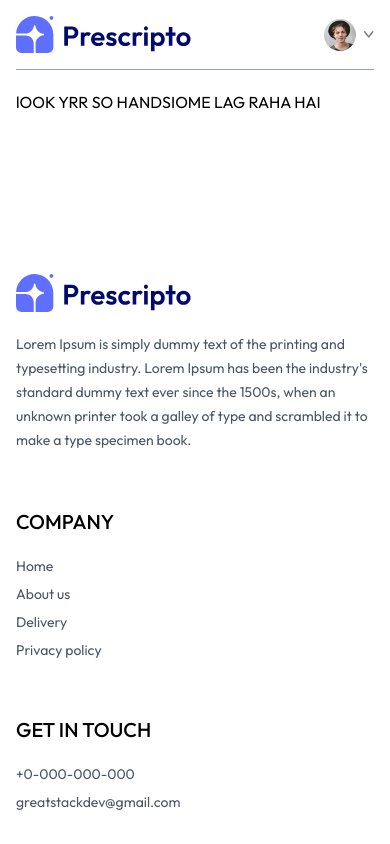
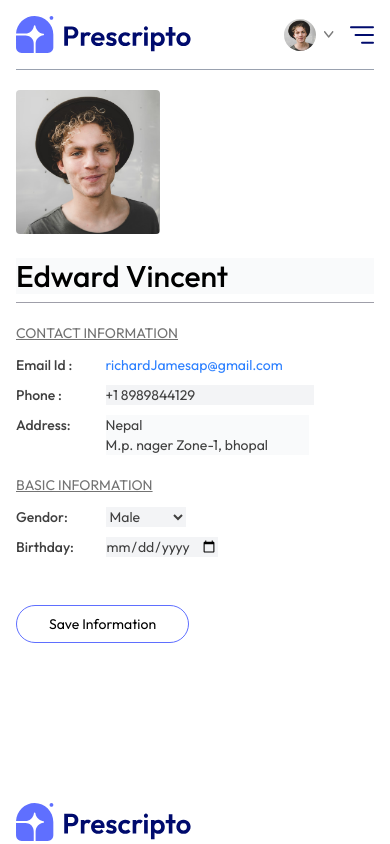
Before and after one commit to SK5mi/react, a React (Vite) app in the folder 16Hospital/: page /my-profile in a window 390 px wide. Shown: the top 844 px of the page. Built offline with nearby package versions, Linux system fonts and the light colour scheme.

Commit message:
fmobile menu overlay and navigation issue

```diff
--- a/16Hospital/src/Components/Navbar.jsx
+++ b/16Hospital/src/Components/Navbar.jsx
@@ -51,6 +51,24 @@ const [token, settoken] = useState(true)
     </div>
   :<button onClick={()=>navigate('/login')} className='text-white px-8 py-3 rounded-full  bg-primary font-light hidden md:block'>Create Account</button>
 }
+
+<img className='w-6 md:hidden' onClick={() =>setshowMenu(true)} src={assets.menu_icon} alt=""/>
+{/** modile menu */}
+
+{/* <div className={`${showMenu?'fixed w-full':'h-0 w-0'} md:hidden right-0 top-0 bottom-0 z-220 overflow-hidden transition-all`}>  */}
+<div className={`${showMenu ? 'fixed inset-0' : 'hidden'} md:hidden z-50 bg-white`}>
+
+  <div className='flex items-center justify-between px-5 py-6'>
+  <img className='w-36'  src={assets.logo} alt="" />
+  <img className='w-7' onClick={() =>setshowMenu(false)} src={assets.cross_icon} alt="" />
+  </div>
+<ul className='flex flex-col items-center gap-2 mt-5 px-5 text-lg font-medium'>
+  <NavLink  onClick ={()=>showMenu(false)}to ='/'><p className='px-4 py-2 rounded inline-block active:'>Home</p></NavLink>
+  <NavLink  onClick ={()=>showMenu(false)}to ='/doctors'><p className='px-4 py-2 rounded inline-block active:'>All DOCTORS</p></NavLink>
+  <NavLink  onClick ={()=>showMenu(false)}to ='/about'><p className='px-4 py-2 rounded inline-block active:'>ABOUT</p></NavLink>
+  <NavLink  onClick ={()=>showMenu(false)}to ='/contact'><p className='px-4 py-2 rounded inline-block active:'>CONTACT</p></NavLink>
+</ul>
+</div>
 </div>
 
 
--- a/16Hospital/src/Pages/Doctors.jsx
+++ b/16Hospital/src/Pages/Doctors.jsx
@@ -9,6 +9,7 @@ import { useNavigate } from 'react-router-dom'
 const Doctors = () => {
 const {Spacility} = useParams()
 const [FilterDoc, setFilterDoc] = useState([])
+const [showFilter, setshowFilter] = useState(false)
 const{doctors} = useContext(AppContext)
   const navigate = useNavigate();
 
@@ -37,7 +38,8 @@ applyFilter()
     <div>
       <p className='text-gray-600'>Browse through the doctors specialist.</p>
      <div className='flex flex-col sm:flex-row items-start gap-5 mt-5' >
-        <div className='flex flex-col gap-4 text-sm text-gray-600'>
+      <button className={`py-1 px-3 border rounded text-sm transition-all sm:hidden ${showFilter?'bg-primary text-white' :''} `} onClick={() => setshowFilter(prev =>!prev)}>Filters</button>
+        <div className={`flex-col gap-4 text-sm text-gray-600 ${showFilter ? 'flex':'hidden sm:flex'}`}>
               <p onClick={()=>Spacility === 'General physician' ? navigate('/doctors'):navigate('/doctors/General physician')} className={`w-[94vw] sm:w-auto pl-3 py-1.5 pr-16 border border-gray-300 rounded transition-all cursor-pointer   ${Spacility === 'General physician'?"bg-indigo-100 text-black": " "  }`}>General physician</p>
               <p onClick={()=>Spacility === 'Gynecologist' ? navigate('/doctors'):navigate('/doctors/Gynecologist')} className={`w-[94vw] sm:w-auto pl-3 py-1.5 pr-16 border border-gray-300 rounded transition-all cursor-pointer             ${Spacility === 'Gynecologist' ?"bg-indigo-100 text-black": " " } ` }>Gynecologist</p>
               <p onClick={()=>Spacility === 'Dermatologist' ? navigate('/doctors'):navigate('/doctors/Dermatologist')} className={`w-[94vw] sm:w-auto pl-3 py-1.5 pr-16 border border-gray-300 rounded transition-all cursor-pointer           ${Spacility === 'Dermatologist'?"bg-indigo-100 text-black": " "} ` }>Dermatologist</p>
--- a/16Hospital/src/Pages/Login.jsx
+++ b/16Hospital/src/Pages/Login.jsx
@@ -1,10 +1,46 @@
 import React from 'react'
+import { useState } from 'react'
 
 const Login = () => {
+  const [state, setstate] = useState("Sign Up")
+
+  const [email, setemail] = useState("")
+  const [Passward, setPassward] = useState("")
+  const [name, setname] = useState("")
+const onSubmitHandler = async(event) =>{
+event.preventDefault()
+}
   return (
-    <div>
-      login  to kar lo chutti pe ho to
-    </div>
+    <form className='min-h-[80vh] flex item-center'>
+      <div className='flex flex-col gap-3 m-auto items-start p-8 min-w-[340px] sm:min-w-96 border rounded-xl text-zinc-600 text-sm shadow-lg'>
+        <p className='text-2xl font-semibold'>{state ==='Sign Up' ?"Create Account":"Login"}</p>
+        <p>Please {state ==='Sign Up' ?"Sign Up":"Login"} to Book appointment</p>
+       {state === 'Sign Up' &&
+       <div className='w-full'>
+             <p>Full Name</p>
+             <input className='border border-zinc-300 rounded w-full p-2 mt-1' type='text' onChange={(e)=>setname(e.target.value)} value ={name} required />
+      </div>
+}
+       <div className='w-full'>
+             <p>Email Id</p>
+             <input className='border border-zinc-300 rounded w-full p-2 mt-1' type='email' onChange={(e)=>setemail(e.target.value)} value ={email} required />
+      </div>
+
+       <div className='w-full'>
+             <p>{state ==='Sign Up' ?"Set Passward":"Passward"}</p>
+             <input className='border border-zinc-300 rounded w-full p-2 mt-1' type='password' onChange={(e)=>setPassward(e.target.value)} value ={Passward}   required/>
+      </div>
+
+
+             <button className='bg-primary text-white  rounded-md w-full text-base py-2  mt-1'>{state ==='Sign Up' ?"Create Account":"Login"} </button>
+             {
+              state ==='Sign Up'?<p>Already  have an account?<span onClick={()=>{setstate("Login")}} className='text-primary underline cursor-pointer'>Login here</span></p>
+              :<p>Create an new account?<span onClick={()=>{setstate("Sign Up")}} className='text-primary underline cursor-pointer'>Click here</span></p>
+
+             }
+               </div>
+
+    </form>
   )
 }
 
--- a/16Hospital/src/Pages/MYappointment.jsx
+++ b/16Hospital/src/Pages/MYappointment.jsx
@@ -1,9 +1,34 @@
-import React from 'react'
+import React, { useContext } from 'react'
+import { AppContext } from '../Context/AppContext';
 
 const MYappointment = () => {
+  const {doctors} =useContext(AppContext)
+
   return (
     <div>
-      bOHOT SAARI BOOKING HE
+      <p className='pb-3 mt-12 font-medium text-zinc-700 border-b'>My Appointment</p>
+      <div>
+{doctors.slice(0,3).map((item ,index) =>(
+  <div className='grid grid-cols-[1fr_2fr] gap-4 sm:flex sm:gap-6 py-2 border-b' key={index}>
+
+    <div>
+      <img className ='w-32 bg-indigo-50'src={item.image} alt=''/> </div>
+    <div className='flex-1 text-sm text-zinc-600'>
+    <p className='text-neutral-800 font-semibold'>{item.name}</p>
+    <p>{item.speciality}</p>
+    <p className='text-zinc-700 font-medium mt-1'>Address:</p>
+    <p className='text-xs '>{item.address.line1}</p>
+    <p className='text-xs '>{item.address.line2}</p>
+    <p className='text-sm  mt'><span className='text-sm text-neutral-700 font-medium'>Date & Time:</span > 25, July, 2024 | 8:30 PM</p>
+    </div>
+<div></div>
+<div className='flex flex-col gap-2 justify-end'>
+  <button className='text-sm text-stone-500 text-center sm:min-w-48 py-2 border rounded hover:bg-primary hover:text-white transition-all duration-300  '>Pay Online</button>
+  <button className='text-sm text-stone-500 text-center sm:min-w-48 py-2 border rounded  hover:bg-red-600 hover:text-white transition-all duration-300  '>Cancel appointments</button>
+</div>
+  </div>
+))}
+      </div>
     </div>
   )
 }
--- a/16Hospital/src/Pages/MyProfile.jsx
+++ b/16Hospital/src/Pages/MyProfile.jsx
@@ -1,11 +1,89 @@
 import React from 'react'
+import assets from '../assets/assets_frontend/assets'
+import { useState } from 'react'
 
 const MyProfile = () => {
+  const [userData, setuserData] = useState({
+    name: "Edward Vincent",
+    image: assets.profile_pic,
+    email: "richardJamesap@gmail.com",
+    Phone: '+1 8989844129',
+    Address: {
+      line1: "Nepal",
+      line2: "M.p. nager Zone-1, bhopal"
+    },
+    gender: 'male',
+    DOB: "2002-02-12"
+  })
+
+
+  const [IsEdit, setIsEdit] = useState(true)
   return (
-    <div>
-     lOOK YRR SO HANDSIOME LAG RAHA HAI
-    </div>
-  )
+    <div className='max-w-lg flex flex-col gap-2 text-sm'>
+      <img className='w-36 rounded' src={userData.image} alt=" " />
+
+      {
+        IsEdit ? <input className='bg-gray-50 text-3xl font-medium msx-w-60 mt-4' type='text' value={userData.name} onChange={e => { setuserData(prev => ({ ...prev, name: e.target.value })) }
+        } /> : <p className='font-medium text-3xl text-neutral-800 mt-4'>{userData.name}</p>}
+
+      <hr className='bg-zinc-400 h-[1px] border-none' />
+      <div>
+        <p className='text-neutral-500 underline mt-3'>CONTACT INFORMATION </p>
+        <div className='grid grid-cols-[1fr_3fr] gap-y-2.5 mt-3 text-neutral-700'>
+          <p className='font-medium '>Email  Id : </p>
+          <p className='text-blue-500 '>{userData.email}</p>
+          <p className='font-medium '>Phone :</p>
+
+
+          {
+            IsEdit ? <input className='bg-gray-100 max-w-52' type='text' value={userData.Phone} onChange={e => { setuserData(prev => ({ ...prev, Phone: e.target.value })) }
+            } /> : <p className='text-blue-400'>{userData.Phone}</p>}
+
+
+          <p className='font-medium '>Address:</p>
+          {
+            IsEdit ? <p>
+              <input className='bg-gray-50' onChange={(e) => setuserData(prev => ({ ...prev, Address: { ...prev.Address, line1: e.target.value } }))} value={userData.Address.line1} type="text" />
+              <br />
+              <input className='bg-gray-50' onChange={(e) => setuserData(prev => ({ ...prev, Address: { ...prev.Address, line2: e.target.value } }))} value={userData.Address.line2} type="text" />
+            </p> :
+              <p className='text-gray-500'>
+                {userData.Address.line1}
+                <br />
+                {userData.Address.line2}
+              </p>
+          }
+
+        </div>
+      </div>
+
+      <div>
+        <p className='text-neutral-500 underline mt-3' >BASIC INFORMATION</p>
+        <div className='grid grid-cols-[1fr_3fr] gap-y-2.5 mt-3 text-neutral-700'>
+          <p className='font-medium'>Gendor:</p>
+
+          {IsEdit ?
+            <select className='max-w-20 bg-gray-100' onChange={(e) => setuserData(prev => ({ ...prev, gender: e.target.value }))} value={userData.gender}>
+              <option value="Male">Male</option>
+              <option value="Female">Female</option>
+
+            </select> : <p className='text-gray-400'>{userData.gender}</p>}
+
+          <p className='font-medium'>Birthday:</p>
+          {
+            IsEdit ? <input className='max-w-28 bg-gray-100' type="date" onChange={(e) => setuserData(prev => ({ ...prev, DOB: e.target.value }))} /> : <p className='text-gray-400'>{userData.DOB}</p>
+          }
+        </div>
+      </div>
+
+
+      <div className='mt-10'>
+        {
+          IsEdit ? <button className='border border-primary px-8 py-2 rounded-full hover:bg-primary hover:text-white transition-all' onClick={() => setIsEdit(false)}>Save Information</button> :
+            <button className='border border-primary px-8 py-2 rounded-full  hover:bg-primary hover:text-white transition-all' onClick={() => setIsEdit(true)}>Edit</button>
+        }</div>
+
+
+    </div>)
 }
-
 export default MyProfile
--- a/16Hospital/src/index.css
+++ b/16Hospital/src/index.css
@@ -22,6 +22,12 @@ button{
   @apply hidden
 }
 
+@media(max-width:740px){
+  .active p{
+    @apply text-white bg-primary
+  }
+}
+
 /* gridTemplateColumns{
   'auto': 'repeat(auto-fit, minmax(250px, 1fr))',
 } */
```
